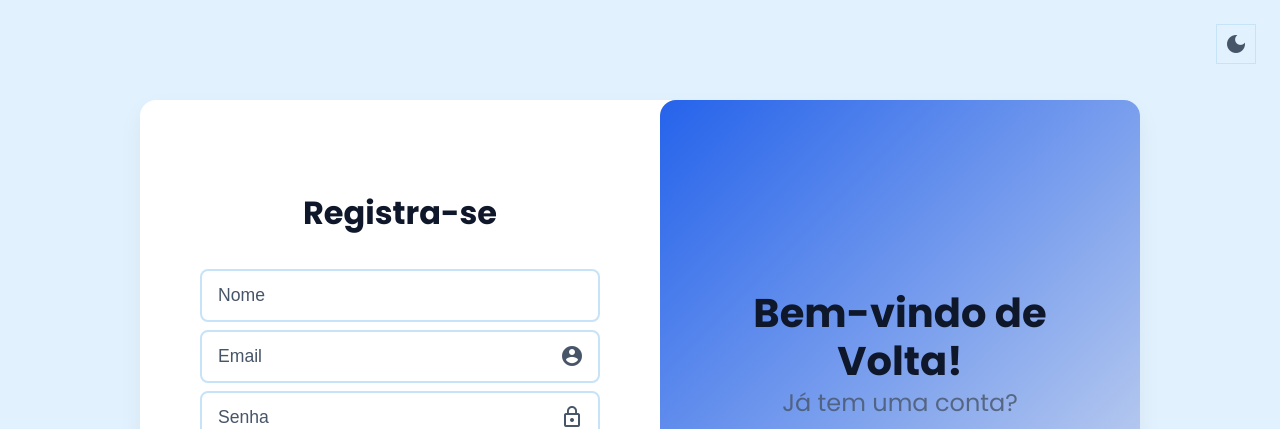
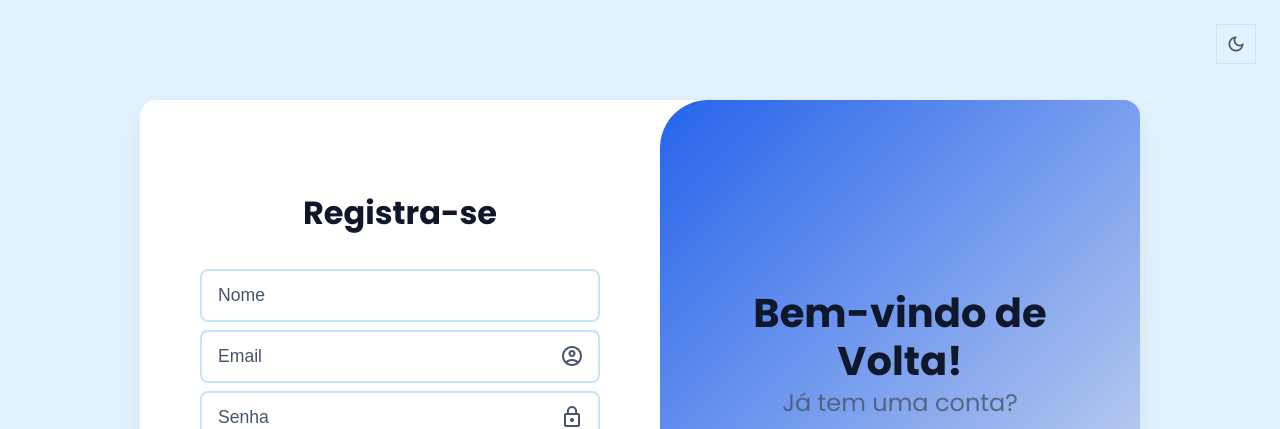
Before and after one commit to nuvim/SCLM-frontend, a React (Vite) app: page /cadastro in a window 1280 px wide. Shown: the top 429 px of the page. Built offline with nearby package versions, Linux system fonts and the light colour scheme.

Commit message:
melhoria nas bordas

```diff
--- a/index.html
+++ b/index.html
@@ -7,6 +7,7 @@
     <meta name="description" content="Sistema Centralizador de Links e Músicas" />
     <title>Centralizador de Links e Músicas</title>
     <link href="https://fonts.googleapis.com/icon?family=Material+Icons" rel="stylesheet">
+    <link href="https://fonts.googleapis.com/icon?family=Material+Icons+Outlined" rel="stylesheet">
     <link href="https://fonts.googleapis.com/css2?family=Poppins:wght@400;500;600;700&display=swap" rel="stylesheet">
   </head>
   <body>
--- a/src/componentes/BotaoTema/BotaoTema.css
+++ b/src/componentes/BotaoTema/BotaoTema.css
@@ -22,3 +22,7 @@
   right: 24px;
   z-index: 10;
 }
+
+.btn-tema .material-icons-outlined {
+  font-size: 20px;
+}
--- a/src/componentes/BotaoTema/BotaoTema.jsx
+++ b/src/componentes/BotaoTema/BotaoTema.jsx
@@ -11,7 +11,7 @@ export default function BotaoTema({ flutuante = false }) {
       onClick={alternarTema}
       title={temaEscuro ? "Mudar para tema claro" : "Mudar para tema escuro"}
     >
-      <span className="material-icons">
+      <span className="material-icons-outlined">
         {temaEscuro ? 'light_mode' : 'dark_mode'}
       </span>
     </button>
--- a/src/paginas/Login/Cadastro.jsx
+++ b/src/paginas/Login/Cadastro.jsx
@@ -59,7 +59,7 @@ export default function Cadastro() {
                 onChange={(e) => setEmail(e.target.value)}
                 required
               />
-              <span className="material-icons">account_circle</span>
+              <span className="material-icons-outlined">account_circle</span>
             </div>
 
             <div className="form-grupo">
--- a/src/paginas/Login/EsqueceuSenha.jsx
+++ b/src/paginas/Login/EsqueceuSenha.jsx
@@ -46,7 +46,7 @@ export default function EsqueceuSenha() {
                 onChange={(e) => setEmail(e.target.value)}
                 required
               />
-              <span className="material-icons">account_circle</span>
+              <span className="material-icons-outlined">account_circle</span>
             </div>
 
             <button type="submit" className="btn-primario" disabled={carregando}>
--- a/src/paginas/Login/Login.css
+++ b/src/paginas/Login/Login.css
@@ -13,7 +13,6 @@
   height: 600px;
   background-color: var(--cor-card);
   border-radius: var(--raio-borda-grande);
-  overflow: hidden;
   box-shadow: 0 10px 25px rgba(0, 0, 0, 0.05);
 }
 
@@ -27,6 +26,7 @@
   color: var(--cor-texto);
   padding: 40px;
   text-align: center;
+  border-radius: var(--raio-borda-grande) 48px 48px var(--raio-borda-grande);
 }
 
 .login-decorativo h1 {
@@ -70,6 +70,13 @@
 }
 
 .form-grupo .material-icons {
+  position: absolute;
+  right: 16px;
+  color: var(--cor-texto-sec);
+  font-size: 24px;
+}
+
+.form-grupo .material-icons-outlined {
   position: absolute;
   right: 16px;
   color: var(--cor-texto-sec);
@@ -185,6 +192,5 @@
 }
 
 .login-card-invertido .login-decorativo {
-  margin: 0px 0px 0px 0;
-  border-radius: var(--raio-borda-grande) 0 0 var(--raio-borda-grande);
+  border-radius: 48px var(--raio-borda-grande) var(--raio-borda-grande) 48px;
 }
--- a/src/paginas/Login/Login.jsx
+++ b/src/paginas/Login/Login.jsx
@@ -52,7 +52,7 @@ export default function Login() {
                 onChange={(e) => setEmail(e.target.value)}
                 required
               />
-              <span className="material-icons">account_circle</span>
+              <span className="material-icons-outlined">account_circle</span>
             </div>
 
             <div className="form-grupo">
```
